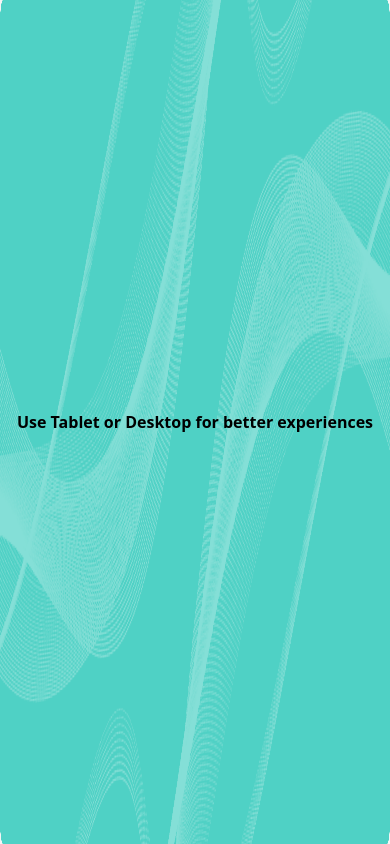
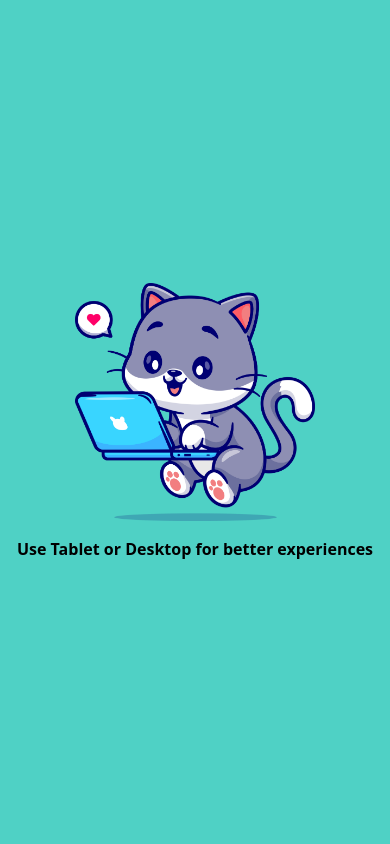
Before and after one commit to m-nazhat-adiba/trippin-travel-admin-UI, a Next.js app: page /login in a window 390 px wide. Built offline with nearby package versions, Linux system fonts and the light colour scheme; no server answers.

Commit message:
edited image and styles

```diff
--- a/src/components/common/screen/index.js
+++ b/src/components/common/screen/index.js
@@ -3,14 +3,8 @@ import React from "react";
 
 const ScreenLock = () => {
   return (
-    <div className="h-screen w-full flex items-center md:hidden">
-      <Image
-        src="/auth-bg.png"
-        width={425}
-        height={564}
-        alt="backdrop"
-        className="absolute top-0 h-full w-full -z-50"
-      />
+    <div className="h-screen w-full flex flex-col items-center justify-center md:hidden bg-[#4FD1C5] gap-4">
+      <Image src="/lock-illust.png" width={240} height={240} alt="cat-illust" />
       <h1 className="px-4 text-center font-bold mx-auto">
         Use Tablet or Desktop for better experiences
       </h1>
```
